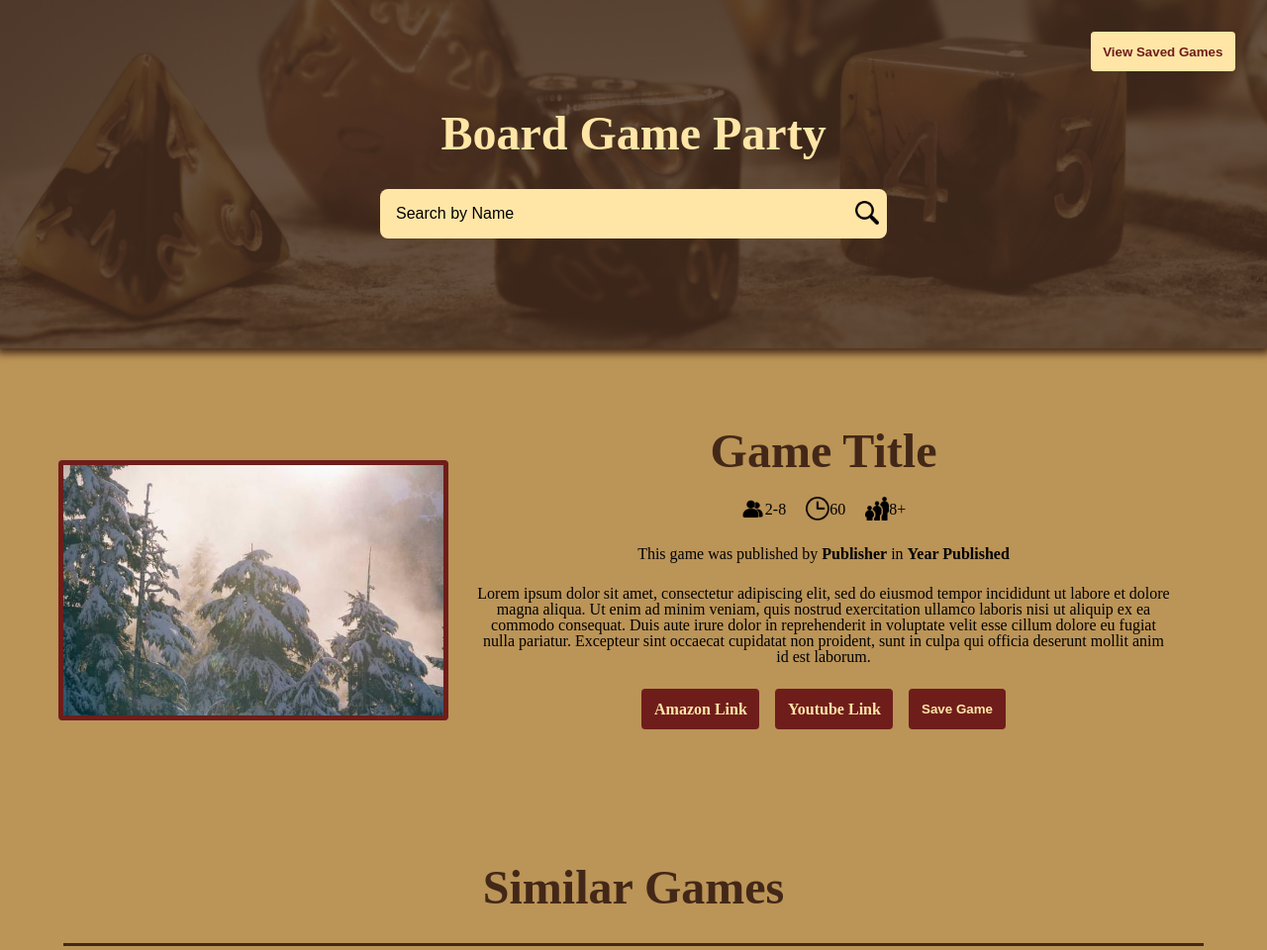
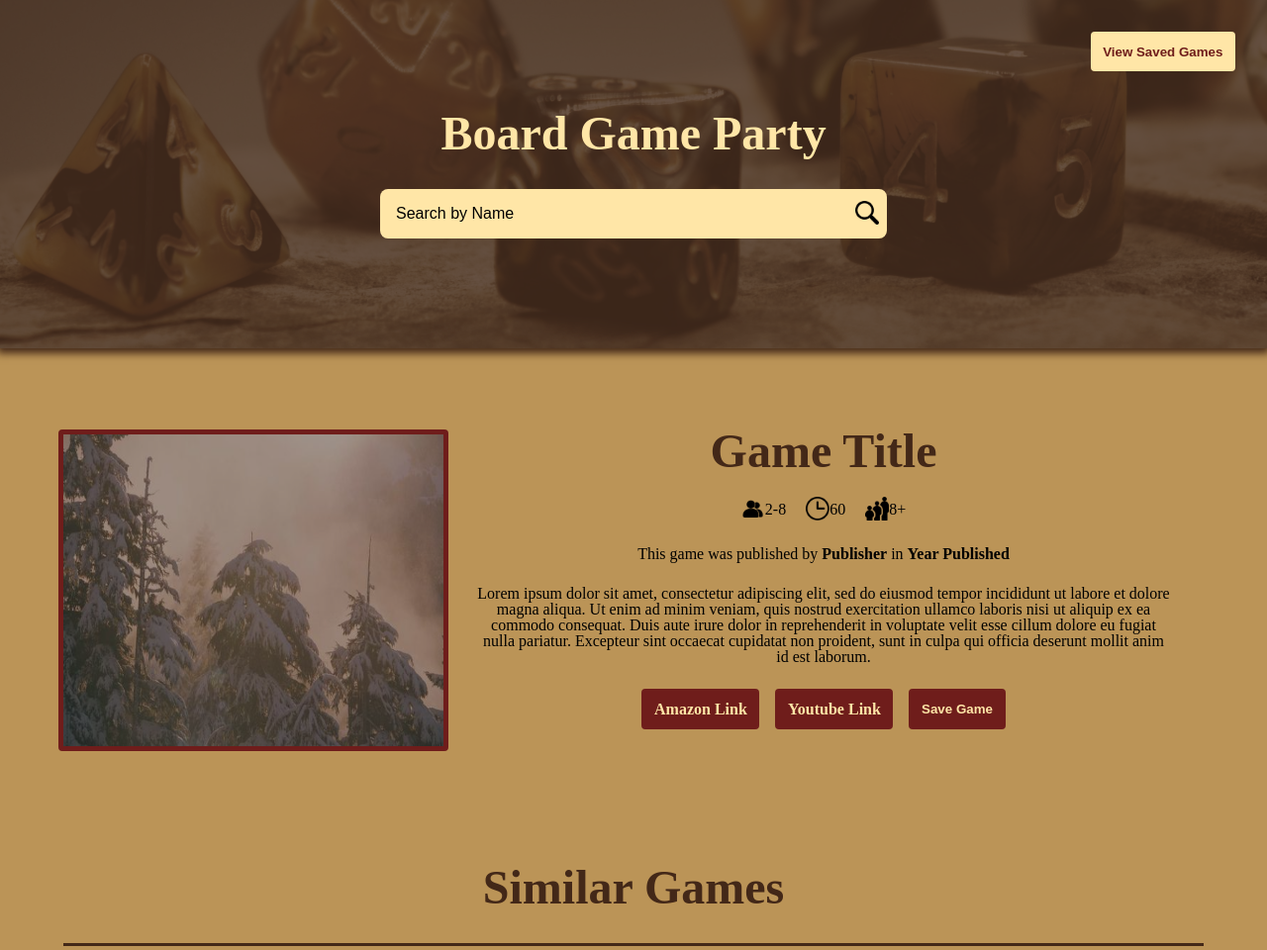
Before and after one commit to CaldwellDerek/bgp, a PHP site: page / in a window 1280 px wide. Shown: the top 960 px of the page at 99% size. Run offline with PHP 8.4, Linux system fonts and the light colour scheme.

Commit message:
overlay added for main game image

```diff
--- a/css/index.css
+++ b/css/index.css
@@ -13,7 +13,7 @@
     --button-text-color: #FFE6A7;
     --button-bg-color: #6F1D1B;
     --button-border-color: #6F1D1B;
-    --button-hover-color: red;
+    --button-hover-color: #432818;
     --image-border: #6F1D1B;
     --similar-game-border: #432818;
     --footer-filter: invert(100%) sepia(100%) saturate(0%) hue-rotate(313deg) brightness(109%) contrast(101%);
@@ -51,8 +51,6 @@ h6 {
     color: var(--h-color);
 }
 
-
-
 .btn{
     padding: 0.6rem;
     border-radius: 0.25rem;
@@ -61,24 +59,13 @@ h6 {
     color: var(--button-text-color);
     font-weight: bold;
     text-decoration: none;
-
+    transition: background .5s, border-color .5s;
 }
 
 .btn:hover {
     cursor: pointer;
-}
-
-#header-btn {
-    border-color: var(--header-button-border);
-    background: var(--header-button-bg);
-    color: var(--header-button-text);
-    transition: background .5s, border-color .5s, padding .5s;
-}
-
-#header-btn:hover {
-    background: var(--header-button-hover);
-    border-color: var(--header-button-hover);
-    padding: 1rem;
+    background: var(--button-hover-color);
+    border-color: var(--button-hover-color);
 }
 
 /* header -------------------------------------------------------------------- */
@@ -163,10 +150,20 @@ input::placeholder {
     filter: invert(36%) sepia(0%) saturate(1591%) hue-rotate(153deg) brightness(92%) contrast(87%);
 }
 
-#header-btn{
+#header-btn {
     position: absolute;
     top: 2rem;
     right: 2rem;
+    border-color: var(--header-button-border);
+    background: var(--header-button-bg);
+    color: var(--header-button-text);
+    transition: background .5s, border-color .5s, padding .5s;
+}
+
+#header-btn:hover {
+    background: var(--header-button-hover);
+    border-color: var(--header-button-hover);
+    padding: 1rem;
 }
 
 /* Game Content ------------------------------------------------------------------------------------ */
@@ -176,20 +173,36 @@ input::placeholder {
     grid-column: 2;
     display: grid;
     grid-template-columns: repeat(6, 1fr);
-
+    grid-template-rows: 10% 80% 10%;
 }
 
 .game-image {
     grid-column-start: 1;
     grid-column-end: 3;
+    grid-row: 2;
     display: flex;
     align-items: center;
     justify-content: center;
+    position: relative;
+    max-width: 100%;
+    max-height: 100%;
+}
+
+.game-image-overlay{
+    position: absolute;
+    z-index: 5;
+    background: var(--header-overlay-color);
+    bottom: 0;
+    left: 0;
+    top: 0;
+    right: 0;
+    opacity: 0.5;
 }
 
 .game-image img {
-    max-width: 100%;
-    max-height: 100%;
+    position: relative;
+    width: 100%;
+    height: 100%;
     border-radius: 0.25rem;
     border: 0.35rem solid var(--image-border);
 }
@@ -197,6 +210,7 @@ input::placeholder {
 .game-info {
     grid-column-start: 3;
     grid-column-end: 7;
+    grid-row: 1 / span 3;
     display: flex;
     flex-direction: column;
     align-items: center;
--- a/index.html
+++ b/index.html
@@ -24,6 +24,7 @@
     </header>
     <div class="game-content">
         <div class="game-image">
+          <div class="game-image-overlay"></div>
           <img src="./images/placeholder.jpg" alt="placeholder">
         </div>
         <div class="game-info">
```
